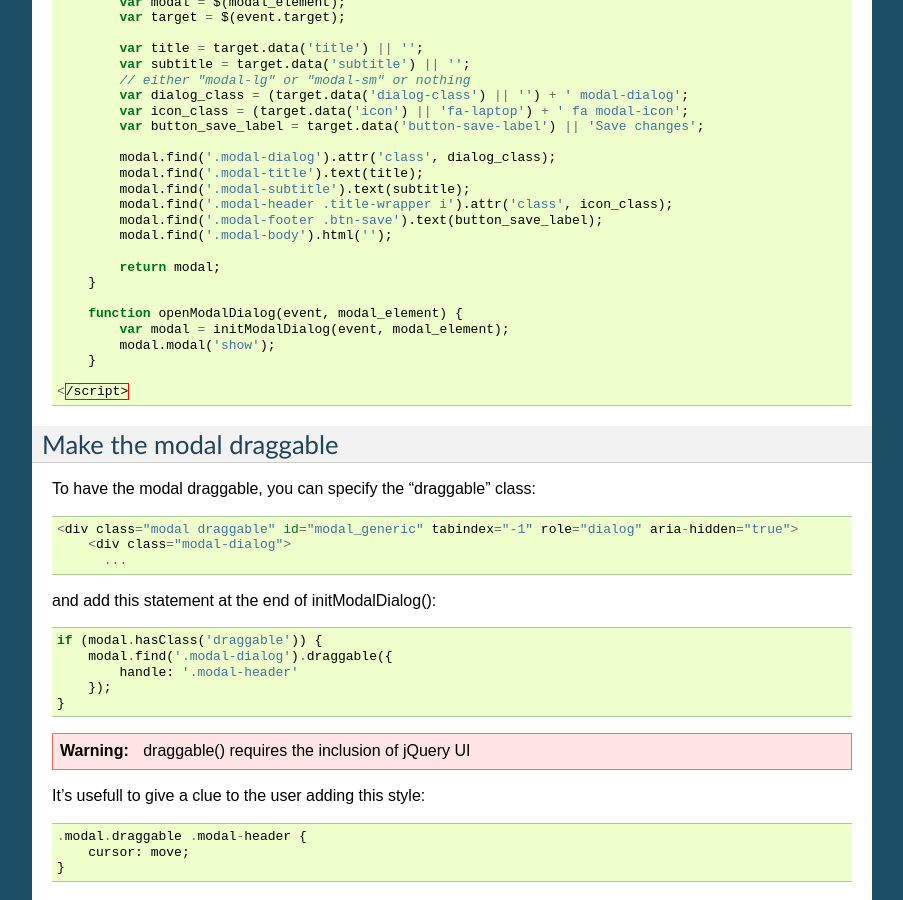
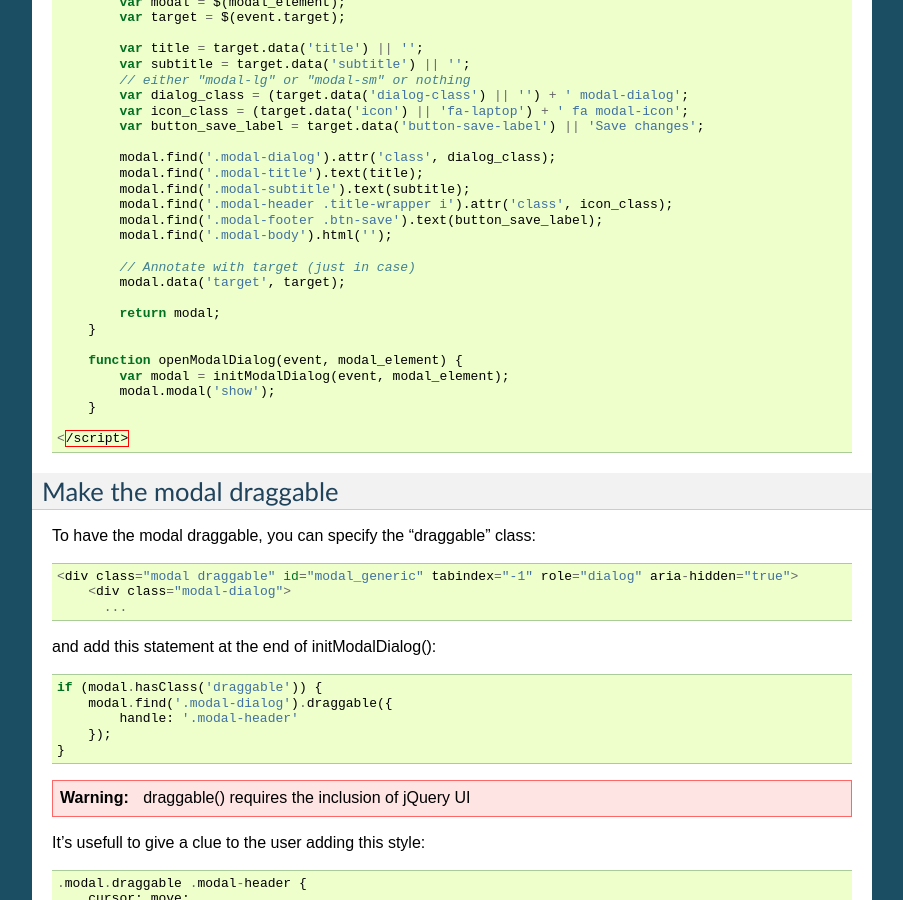
Before and after one commit to morlandi/editing-django-models-in-the-frontend, a Sphinx documentation site: the page built from docs/source/topics/diango_basic_modals.rst, in a window 1280 px wide and 900 px high, scrolled down 2117 px. Shown: the whole window, without its empty margins (198-1101 px from the left). Built offline with Sphinx 7.4.7, drawn with Linux system fonts in a browser that asks for light colours.

Commit message:
Annotate modal with target

```diff
--- a/docs/source/topics/diango_basic_modals.rst
+++ b/docs/source/topics/diango_basic_modals.rst
@@ -99,6 +99,9 @@ nel template della pagina principale, e quindi utilizzandone il contesto:
             modal.find('.modal-footer .btn-save').text(button_save_label);
             modal.find('.modal-body').html('');
 
+            // Annotate with target (just in case)
+            modal.data('target', target);
+
             return modal;
         }
 
--- a/sample_project/frontend/static/frontend/js/modals.js
+++ b/sample_project/frontend/static/frontend/js/modals.js
@@ -35,6 +35,9 @@
     modal.find('.modal-header .title-wrapper i').attr('class', icon_class);
     modal.find('.modal-footer .btn-save').text(button_save_label);
     modal.find('.modal-body').html('');
+
+    // Annotate with target (just in case)
+    modal.data('target', target);
 
     if (modal.hasClass('draggable')) {
         modal.find('.modal-dialog').draggable({
```
